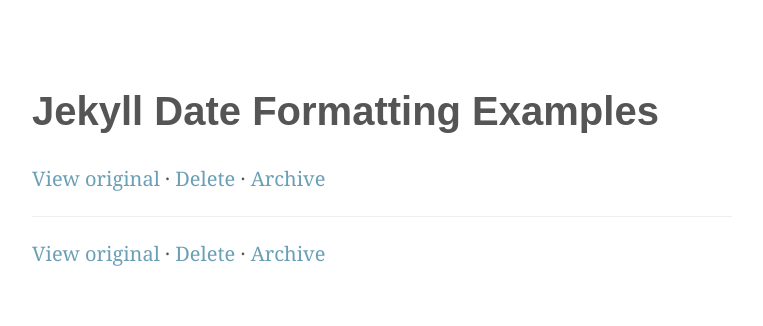
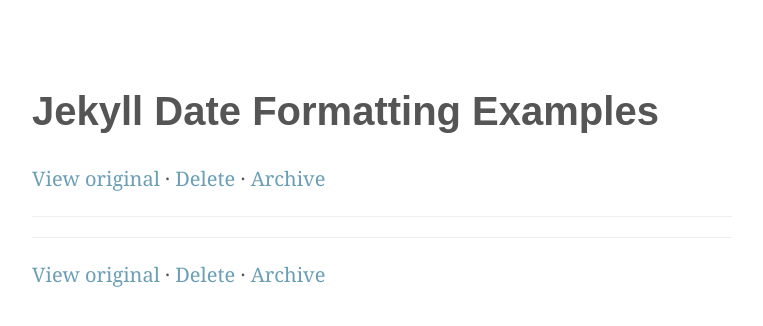
Before and after one commit to matita/min-gh-jekyll, a Jekyll site: the page built from _posts/archive/2015-11-21-Jekyll-Date-Formatting-Examples.md, in a window 1280 px wide. Shown: the top 326 px of the page, without its empty margins (258-1021 px from the left). Built offline with Jekyll 4.4.1, drawn with Linux system fonts in a browser that asks for light colours; nearby versions of some CDN libraries.

Commit message:
added style to post footer

```diff
--- a/public/css/post.css
+++ b/public/css/post.css
@@ -18,6 +18,13 @@ body > article > header {
   border-bottom: 1px solid #eee;
 }
 
+body > article > footer {
+  padding-top: 1em;
+  padding-bottom: 1em;
+  margin-top: 1em;
+  border-top: 1px solid #eee;
+}
+
 h1, h2, h3, h4, h5, h6 { font-family: Arial, Helvetica, sans-serif; line-height: 1.2; }
 a[href] { color: #6a9fb5; text-decoration: none; }
 a[href]:hover { text-decoration: underline; }
```
